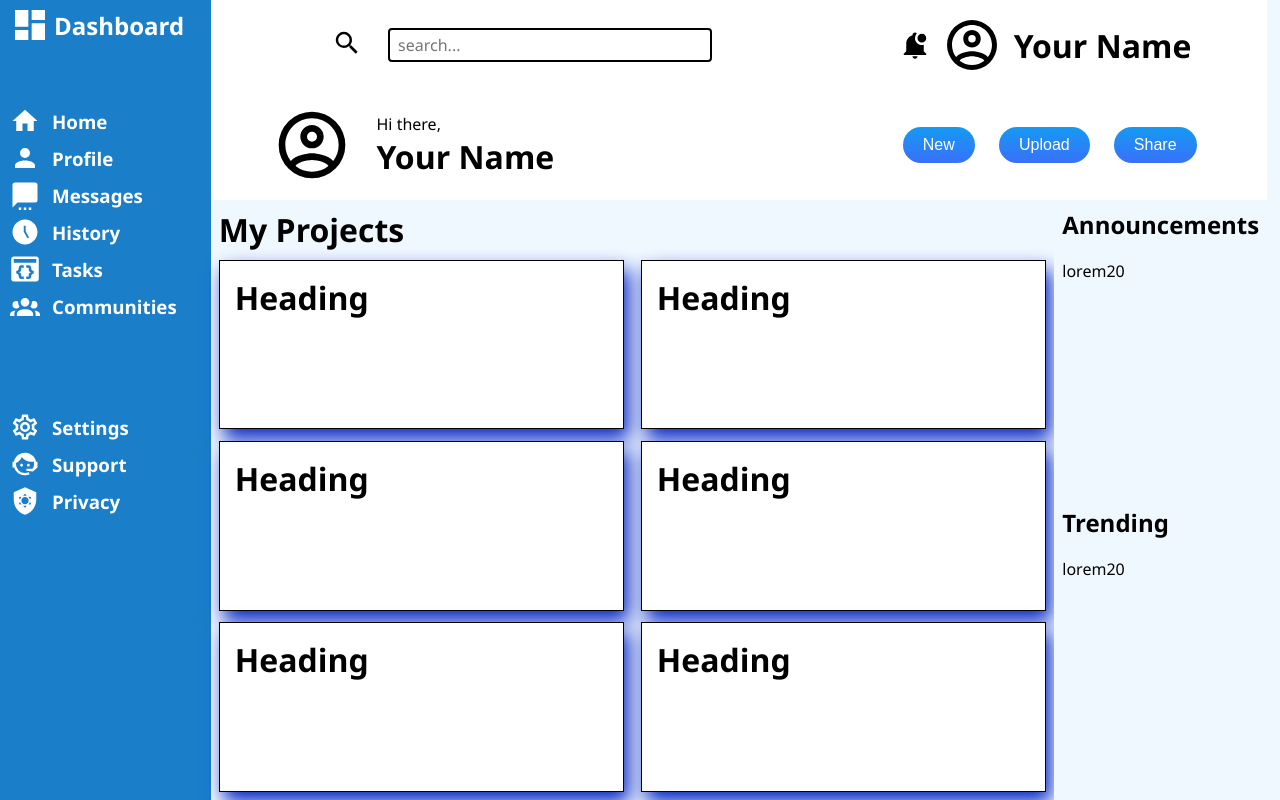
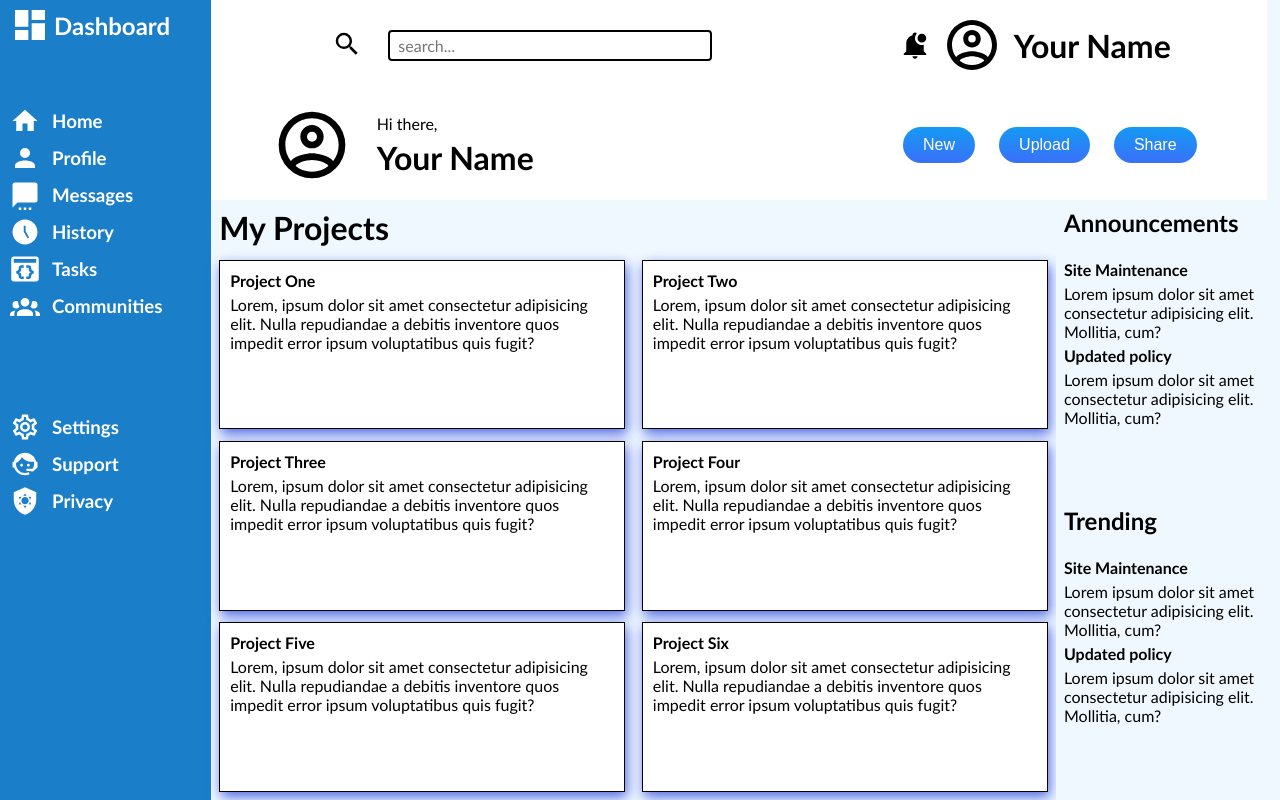
Before and after one commit to devingdaniels/admin_dashboard, a plain HTML site: page index.html in a window 1280 px wide. Drawn offline with Linux system fonts and the light colour scheme.

Commit message:
Finished right side panel

```diff
--- a/index.html
+++ b/index.html
@@ -1,6 +1,8 @@
 <!DOCTYPE html>
 <html lang="en">
 <head>
+    <link rel="icon" type="image/png" sizes="32x32" href="./images/favicon-32x32.png">
+    <link rel="icon" type="image/png" sizes="16x16" href="./images/favicon-16x16.png">
     <meta charset="UTF-8">
     <meta http-equiv="X-UA-Compatible" content="IE=edge">
     <meta name="viewport" content="width=device-width, initial-scale=1.0">
@@ -98,38 +100,38 @@
         <h1 class="main-container-title">My Projects</h1>
         <div class="main-card">
             <div class="inside-card-wrapper">
-                <h1 class="card-title">Heading</h1>
-
+                <h1 class="card-title">Project One</h1>
+                 <p class="card-content">Lorem, ipsum dolor sit amet consectetur adipisicing elit. Nulla repudiandae a debitis inventore quos impedit error ipsum voluptatibus quis fugit?</p>
             </div>
         </div>
         <div class="main-card">
             <div class="inside-card-wrapper">
-                <h1 class="card-title">Heading</h1>
-
+                <h1 class="card-title">Project Two</h1>
+                <p class="card-content">Lorem, ipsum dolor sit amet consectetur adipisicing elit. Nulla repudiandae a debitis inventore quos impedit error ipsum voluptatibus quis fugit?</p>
             </div>
         </div>
         <div class="main-card">
             <div class="inside-card-wrapper">
-                <h1 class="card-title">Heading</h1>
-
+                <h1 class="card-title">Project Three</h1>
+                <p class="card-content">Lorem, ipsum dolor sit amet consectetur adipisicing elit. Nulla repudiandae a debitis inventore quos impedit error ipsum voluptatibus quis fugit?</p>
             </div>
         </div>
         <div class="main-card">
             <div class="inside-card-wrapper">
-                <h1 class="card-title">Heading</h1>
-
+                <h1 class="card-title">Project Four</h1>
+                <p class="card-content">Lorem, ipsum dolor sit amet consectetur adipisicing elit. Nulla repudiandae a debitis inventore quos impedit error ipsum voluptatibus quis fugit?</p>
             </div>
         </div>
         <div class="main-card">
             <div class="inside-card-wrapper">
-                <h1 class="card-title">Heading</h1>
-
+                <h1 class="card-title">Project Five</h1>
+                <p class="card-content">Lorem, ipsum dolor sit amet consectetur adipisicing elit. Nulla repudiandae a debitis inventore quos impedit error ipsum voluptatibus quis fugit?</p>
             </div>
         </div>
         <div class="main-card">
             <div class="inside-card-wrapper">
-                <h1 class="card-title">Heading</h1>
-
+                <h1 class="card-title">Project Six</h1>
+                <p class="card-content">Lorem, ipsum dolor sit amet consectetur adipisicing elit. Nulla repudiandae a debitis inventore quos impedit error ipsum voluptatibus quis fugit?</p>
             </div>
         </div>
     </div>
@@ -137,9 +139,19 @@
 
     <section id="rightSection">
         <h1>Announcements</h1>
-        <div class="right-section-child">lorem20</div>
+        <div class="right-section-child">
+                <h4>Site Maintenance</h4>
+                <p>Lorem ipsum dolor sit amet consectetur adipisicing elit. Mollitia, cum?</p>
+                <h4>Updated policy</h4>
+                <p>Lorem ipsum dolor sit amet consectetur adipisicing elit. Mollitia, cum?</p>
+        </div>
         <h1>Trending</h1>
-        <div class="right-section-child">lorem20</div>
+        <div class="right-section-child">
+            <h4>Site Maintenance</h4>
+                <p>Lorem ipsum dolor sit amet consectetur adipisicing elit. Mollitia, cum?</p>
+                <h4>Updated policy</h4>
+                <p>Lorem ipsum dolor sit amet consectetur adipisicing elit. Mollitia, cum?</p>
+        </div>
     </section>
 </body>
 </html>
--- a/style.css
+++ b/style.css
@@ -2,7 +2,7 @@
     box-sizing: border-box;
     margin: 0;
     padding: 0;
-    font-family:'Segoe UI', Tahoma, Geneva, Verdana, sans-serif;
+    font-family:'Gill Sans', 'Gill Sans MT', Calibri, 'Trebuchet MS', sans-serif;
 
 }
 
@@ -132,7 +132,7 @@ background-color:aliceblue;
 grid-column: 2/6;
 grid-row: 2/5;
 grid-template-columns: 1fr 1fr;
-grid-template-rows: 40px repeat(3, auto);
+grid-template-rows: 40px repeat(3, 1fr);
 display: grid;
 row-gap: 2%;
 column-gap: 2%;
@@ -148,31 +148,34 @@ margin: 8px;
     background-color: white;
     border-left: 10px solid rgb(94, 3, 3);
     border: 1px solid;
-    box-shadow: 5px 10px 18px rgb(7, 39, 195);;
+    box-shadow: 2px 5px 12px rgb(80, 105, 228);;
 
 }
+.card-title{
+    font-size: 1rem;
+    margin-bottom: 5px;
+}
+
 .inside-card-wrapper{
-    padding: 15px;
+    padding: 10px;
 }
 
 /* <!-- MAIN CARD SECTION END--> */
 
 #rightSection{
     display: grid;
-    grid-template-rows:40px auto 40px auto;
+    grid-template-rows:40px 1fr 40px 1fr;
     grid-row: 2/5;
     row-gap: 2%;
     column-gap: 2%;
     padding: 8px;
-
-
     background-color:aliceblue;
 }
-.right-section-child{
-    display: flex;
-    flex-direction: column;
-
-
+.right-section-child > h4, p{
+    padding-bottom: 5px;
+}
+.contents-wrapper{
+    padding: 10px;
 }
 
 /* CSS */
```
Also changed, not shown: images/android-chrome-192x192.png (added), images/android-chrome-512x512.png (added), images/apple-touch-icon.png (added), images/favicon-16x16.png (added), images/favicon-32x32.png (added).
